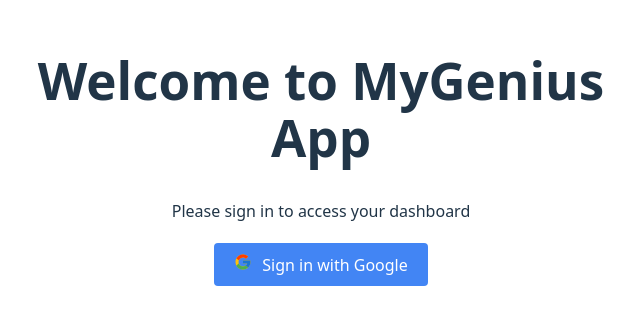
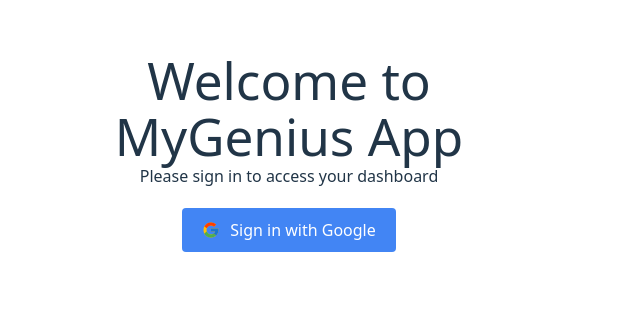
Before and after one commit to forte-technologies/snapgenius-frontend, a React (Vite) app: page / in a window 1280 px wide. Shown: the part 238-562 px from the top of the page, without its empty margins (11-651 px from the left). Built offline with nearby package versions, Linux system fonts and the light colour scheme.

Commit message:
mvp commit- not working on safari-with cookies.

```diff
--- a/package.json
+++ b/package.json
@@ -10,6 +10,7 @@
     "preview": "vite preview"
   },
   "dependencies": {
+    "@tailwindcss/vite": "^4.0.17",
     "axios": "^1.8.4",
     "react": "^19.0.0",
     "react-dom": "^19.0.0",
@@ -20,10 +21,13 @@
     "@types/react": "^19.0.10",
     "@types/react-dom": "^19.0.4",
     "@vitejs/plugin-react": "^4.3.4",
+    "autoprefixer": "^10.4.21",
     "eslint": "^9.21.0",
     "eslint-plugin-react-hooks": "^5.1.0",
     "eslint-plugin-react-refresh": "^0.4.19",
     "globals": "^15.15.0",
+    "postcss": "^8.5.3",
+    "tailwindcss": "^4.0.17",
     "vite": "^6.2.0"
   }
 }
--- a/src/index.css
+++ b/src/index.css
@@ -1,3 +1,5 @@
+@import "tailwindcss";
+
 :root {
   font-family: system-ui, Avenir, Helvetica, Arial, sans-serif;
   line-height: 1.5;
--- a/vite.config.js
+++ b/vite.config.js
@@ -1,9 +1,10 @@
 import { defineConfig } from 'vite'
 import react from '@vitejs/plugin-react'
+import tailwindcss from '@tailwindcss/vite'
 
 // https://vite.dev/config/
 export default defineConfig({
-  plugins: [react()],
+  plugins: [react(),tailwindcss()],
   server: {
     allowedHosts: ['2ee257c68587.ngrok.app'],
     port: 5175,
```
Also changed, not shown: 1 other file (tests, documents, lock files or other folders).
